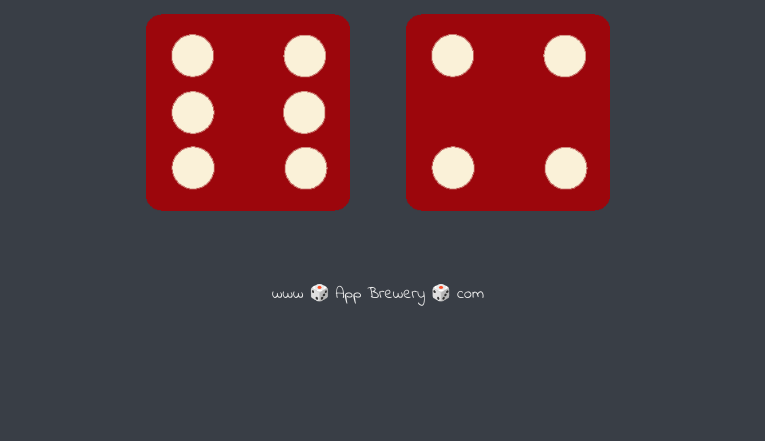
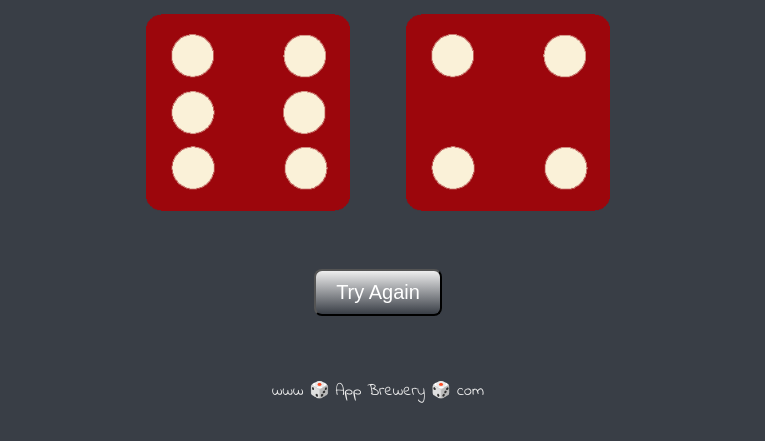
Before and after one commit to LowRiderSmT/Dicee-Game, a plain HTML site: page index.html in a window 1280 px wide. Shown: the part 321-762 px from the top of the page, without its empty margins (262-1027 px from the left). Drawn offline with Linux system fonts and the light colour scheme.

Commit message:
Update index.html
creating a refresh <button>

```diff
--- a/index.html
+++ b/index.html
@@ -1,5 +1,6 @@
 <!DOCTYPE html>
 <html lang="en" dir="ltr">
+
 <head>
   <meta charset="utf-8">
   <title>Dicee</title>
@@ -7,6 +8,7 @@
   <link href="https://fonts.googleapis.com/css?family=Indie+Flower|Lobster" rel="stylesheet">
 
 </head>
+
 <body>
 
   <div class="container">
@@ -22,7 +24,12 @@
       <img class="img2" src="images/dice6.png" alt"dice number">
     </div>
 
+
   </div>
+  <div class="refresh">
+    <button class="btn" onClick="window.location.reload();">Try Again</button>
+  </div>
+
 
   <script src="index.js" charset="utf-8"></script>
 </body>
@@ -30,4 +37,5 @@
 <footer>
   www 🎲 App Brewery 🎲 com
 </footer>
+
 </html>
```
Lines whose indentation alone changed are shown as unchanged.
